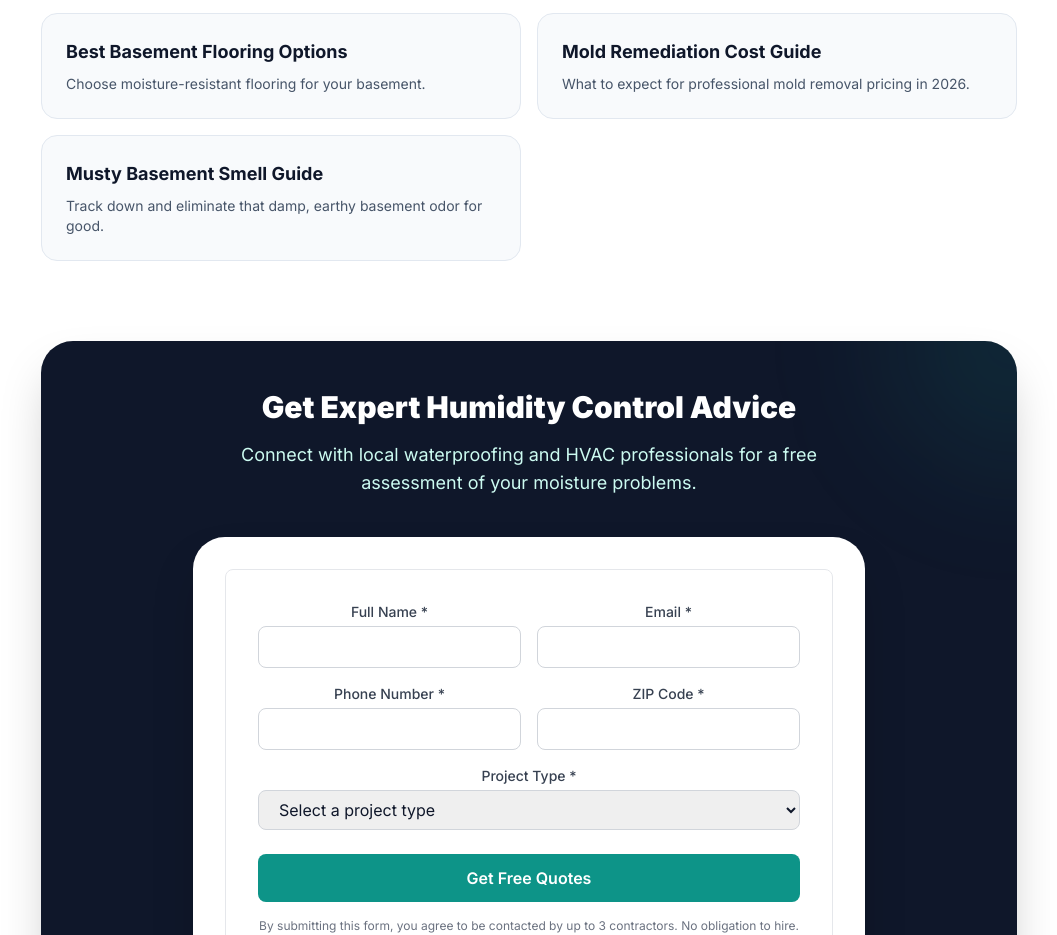
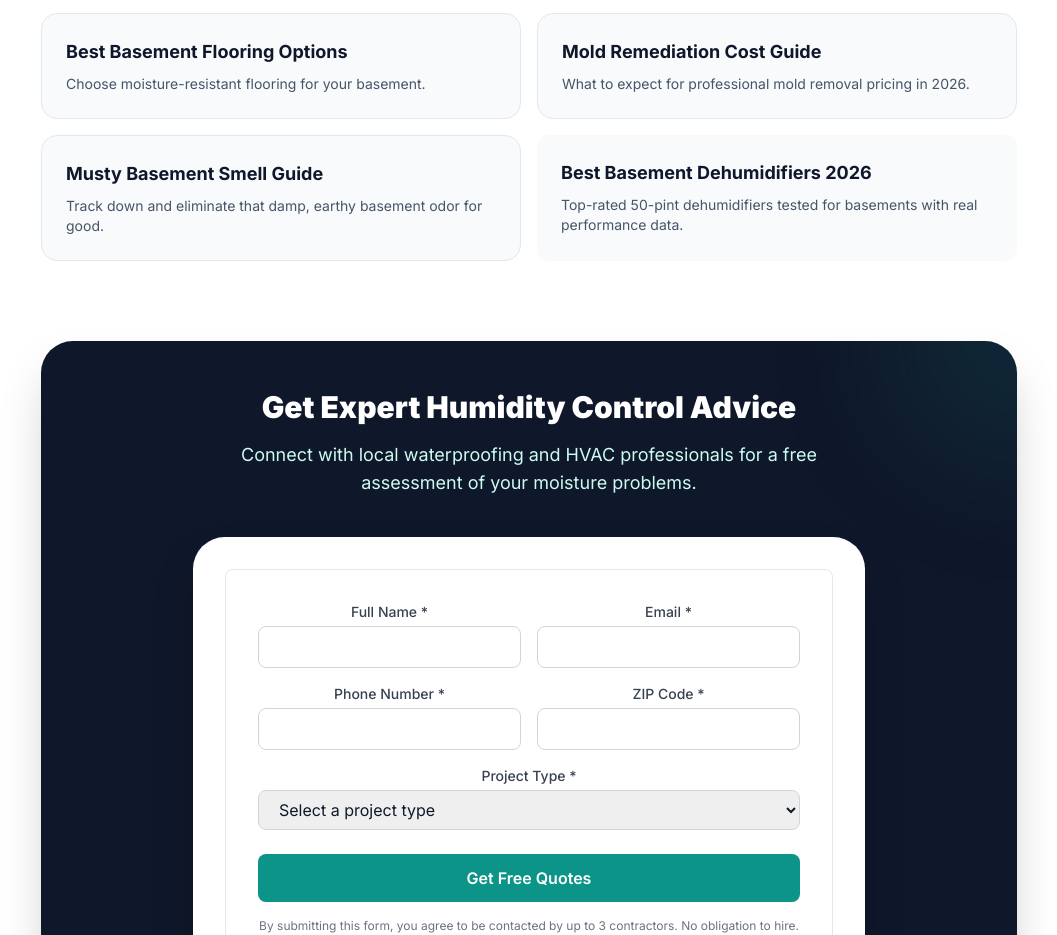
Before and after one commit to thebasementguide2026/basement-guide, a Next.js app: page /articles/dehumidifier-myths in a window 1280 px wide. Shown: the part 8820-9755 px from the top of the page, without its empty margins (111-1168 px from the left). Built offline with nearby package versions, Linux system fonts and the light colour scheme.

Commit message:
add reciprocal link to best basement dehumidifiers article

```diff
--- a/app/articles/dehumidifier-myths/page.tsx
+++ b/app/articles/dehumidifier-myths/page.tsx
@@ -421,6 +421,10 @@ export default function DehumidifierMythsArticle() {
             <h4 className='text-lg font-bold text-slate-900 mb-2'>Musty Basement Smell Guide</h4>
             <p className='text-slate-600 text-sm'>Track down and eliminate that damp, earthy basement odor for good.</p>
           </Link>
+                            <Link href='/articles/best-basement-dehumidifiers' className='block bg-slate-50 rounded-xl p-6 hover:bg-slate-100 transition-colors'>
+                <h4 className='text-lg font-bold text-slate-900 mb-2'>Best Basement Dehumidifiers 2026</h4>
+                <p className='text-slate-600 text-sm'>Top-rated 50-pint dehumidifiers tested for basements with real performance data.</p>
+              </Link>
             </div>
           </div>
           {/* Lead Form CTA */}
```
